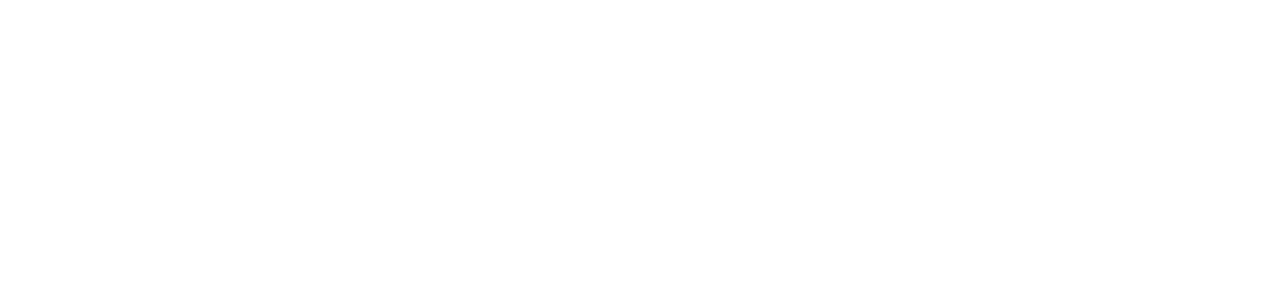
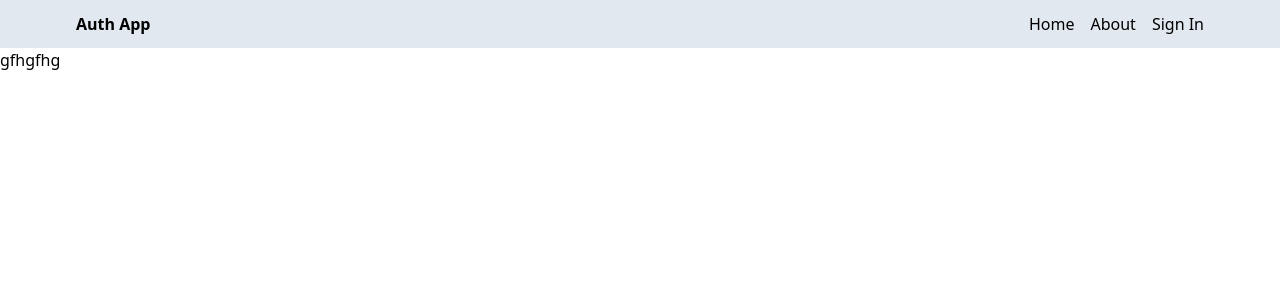
Before and after one commit to SthitiSuman/mern-auth, a React (Vite) app in the folder client/: page /about in a window 1280 px wide. Shown: the top 300 px of the page. Built offline with nearby package versions, Linux system fonts and the light colour scheme.

Commit message:
create header component

```diff
--- /dev/null
+++ b/client/src/components/Header.jsx
@@ -0,0 +1,25 @@
+import React from "react";
+import { Link } from "react-router-dom";
+
+export default function Header() {
+  return (
+    <div className="bg-slate-200">
+      <div className="flex justify-between items-center max-w-6xl mx-auto p-3">
+        <Link to="/">
+          <h1 className="font-bold">Auth App</h1>
+        </Link>
+        <ul className="flex gap-4">
+          <Link to="/">
+            <li>Home</li>
+          </Link>
+          <Link to="/about">
+            <li>About</li>
+          </Link>
+          <Link to="/sign-in">
+            <li>Sign In</li>
+          </Link>
+        </ul>
+      </div>
+    </div>
+  );
+}
--- a/client/src/pages/About.jsx
+++ b/client/src/pages/About.jsx
@@ -1,5 +1,11 @@
 import React from "react";
+import Header from "../components/Header";
 
 export default function About() {
-  return <div></div>;
+  return (
+    <div>
+      <Header></Header>
+      <h1>gfhgfhg</h1>
+    </div>
+  );
 }
```
